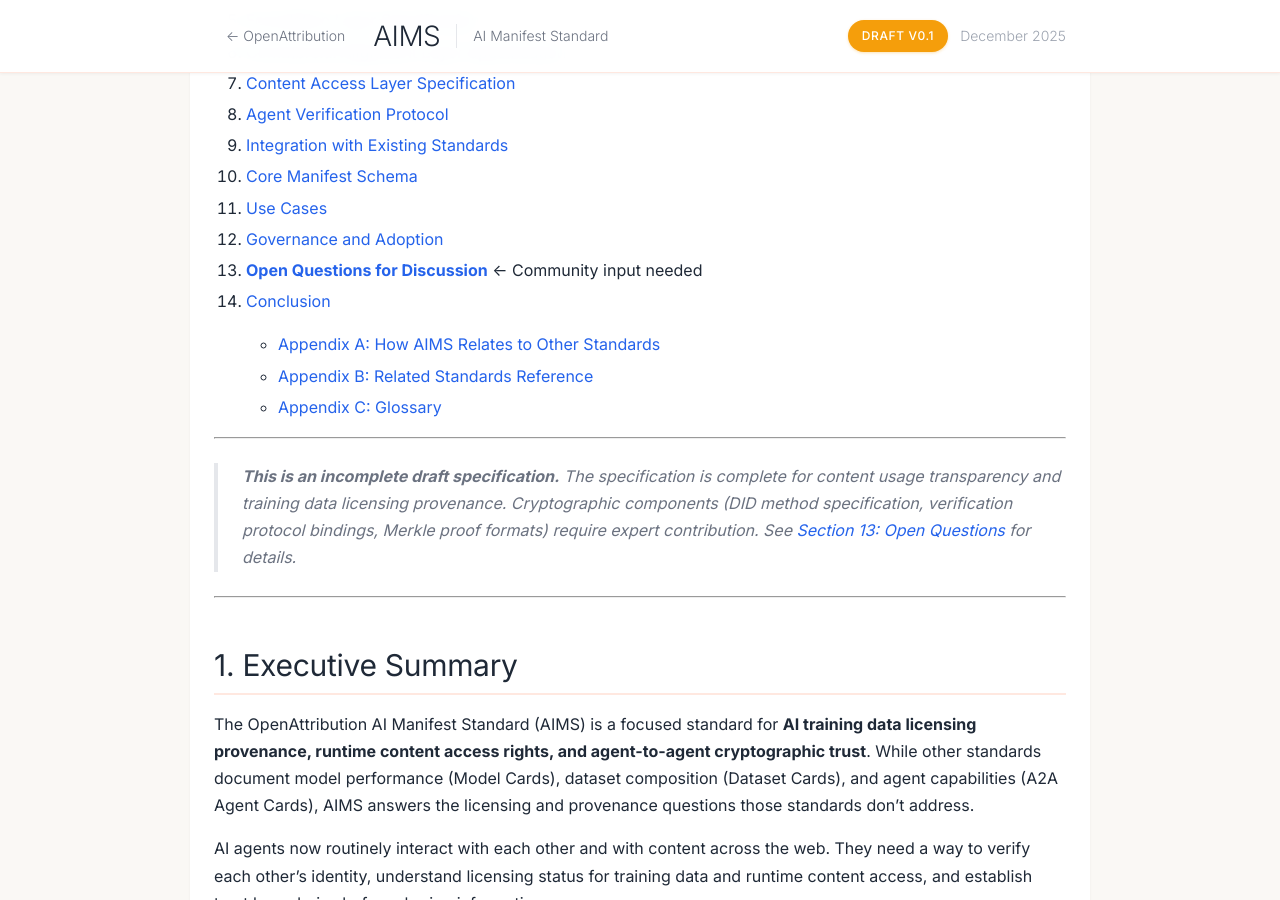
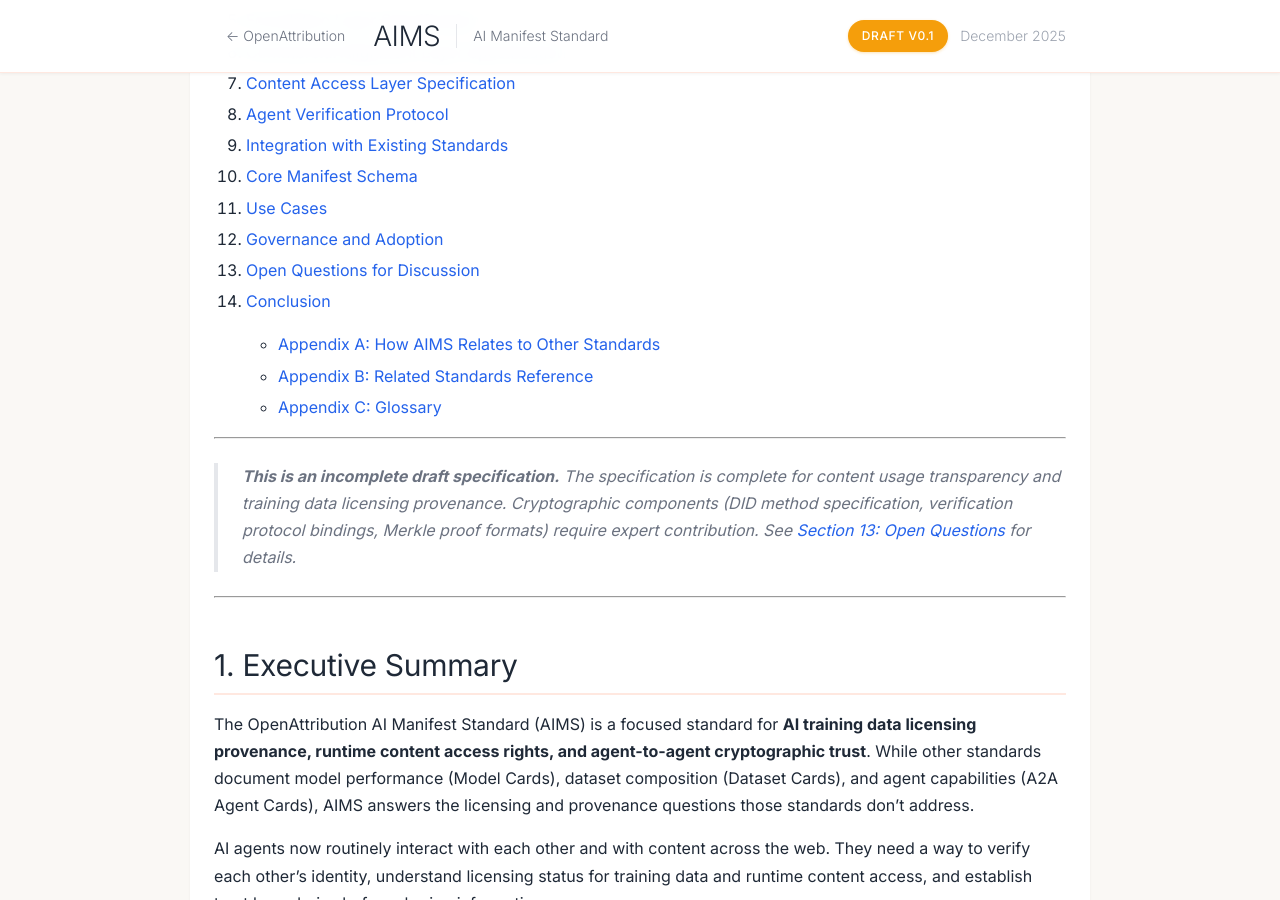
Before and after one commit to openattribution-org/website, a Jekyll site: the page built from aims/SPECIFICATION.md, in a window 1280 px wide and 900 px high, scrolled down 702 px. Built offline with Jekyll 4.4.1, drawn with Linux system fonts in a browser that asks for light colours.

Commit message:
Remove redundant 'Community input needed' note from TOC
The draft notice at the top already clearly indicates what needs expert contribution, making this inline note redundant and visually awkward in the two-column layout.

```diff
--- a/aims/SPECIFICATION.md
+++ b/aims/SPECIFICATION.md
@@ -28,7 +28,7 @@ description: "Complete AIMS specification in a single document"
 10. [Core Manifest Schema](#10-core-manifest-schema)
 11. [Use Cases](#11-use-cases)
 12. [Governance and Adoption](#12-governance-and-adoption)
-13. **[Open Questions for Discussion](#13-open-questions-for-discussion)** ← Community input needed
+13. [Open Questions for Discussion](#13-open-questions-for-discussion)
 14. [Conclusion](#14-conclusion)
 - [Appendix A: How AIMS Relates to Other Standards](#appendix-a-how-aims-relates-to-other-standards)
 - [Appendix B: Related Standards Reference](#appendix-b-related-standards-reference)
--- a/aims/index.html
+++ b/aims/index.html
@@ -97,7 +97,7 @@
                     <li><a href="SPECIFICATION.html#10-core-manifest-schema">Core Schema Reference</a></li>
                     <li><a href="SPECIFICATION.html#11-use-cases">Use Cases</a></li>
                     <li><a href="SPECIFICATION.html#12-governance-and-adoption">Governance and Adoption</a></li>
-                    <li><strong><a href="SPECIFICATION.html#13-open-questions-for-discussion">Open Questions</a></strong> ← Community input needed</li>
+                    <li><a href="SPECIFICATION.html#13-open-questions-for-discussion">Open Questions</a></li>
                     <li><a href="SPECIFICATION.html#14-conclusion">Conclusion</a></li>
                 </ol>
             </div>
```
